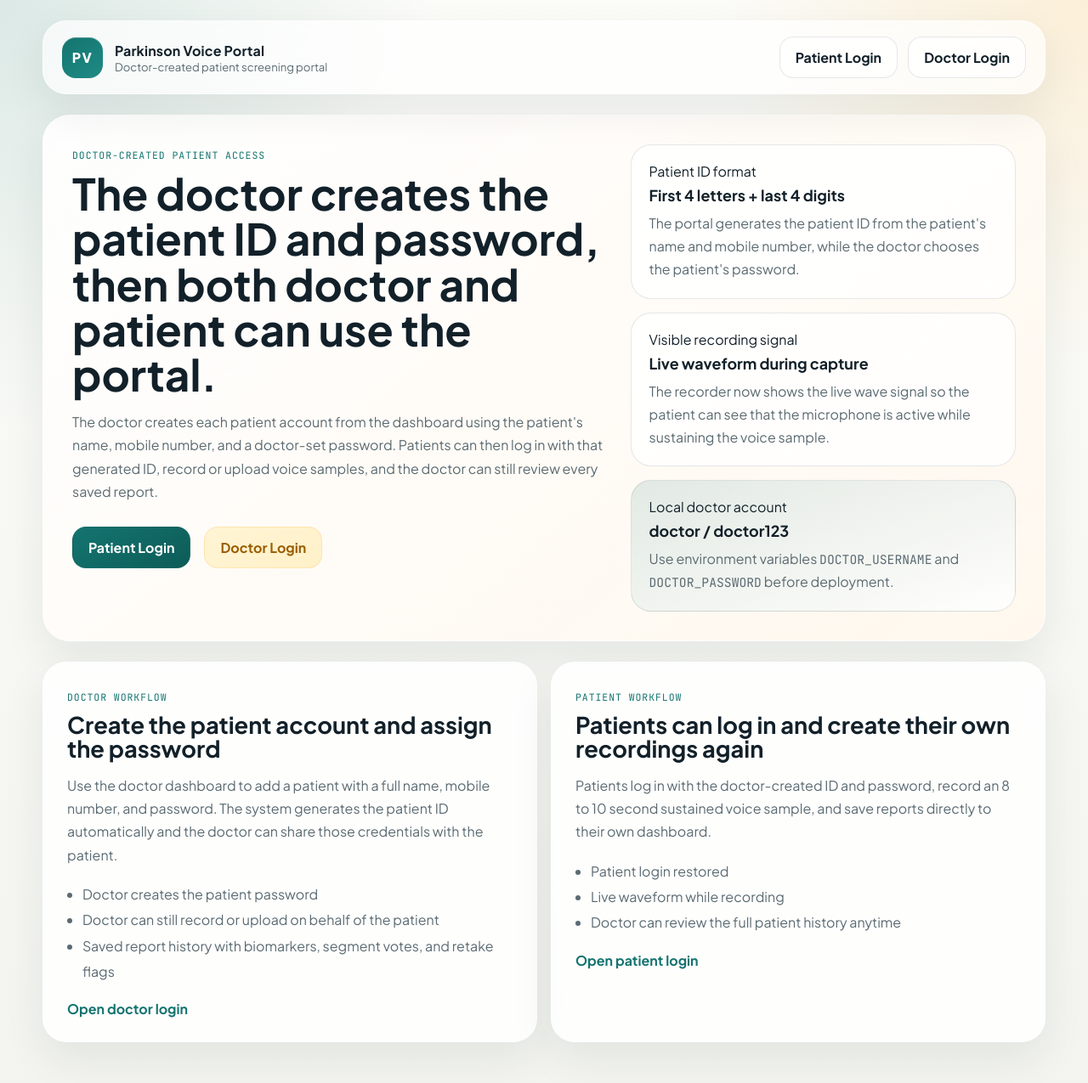
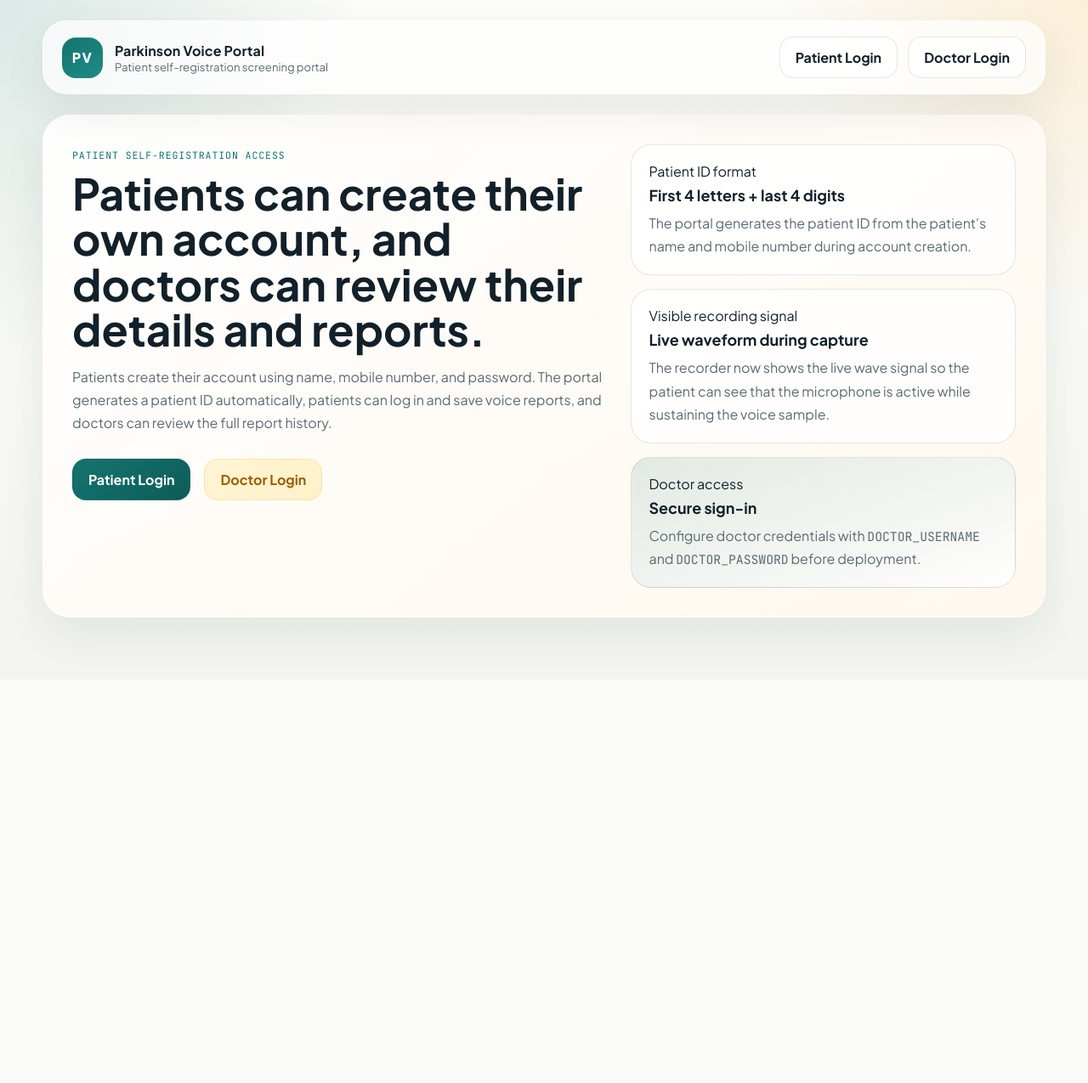
Before and after one commit to TSK2003/Project_parkinsons, a Flask app: page / in a window 1280 px wide. Shown: the whole page at 85% size. After the commit the page ends 766 px from the top, so only its background shows below. Run offline with Flask 3, Linux system fonts and the light colour scheme; parts of the project's set-up code (start-up, migrations or seed data) failed here and were passed over.

Commit message:
added a complete corrected project

```diff
--- a/app.py
+++ b/app.py
@@ -891,18 +891,60 @@ def health():
     return jsonify(
         {
             "status": "ok",
-            "message": "Doctor-managed patient portal with patient login is running.",
+            "message": "Patient self-registration portal with doctor review is running.",
         }
     )
 
 
 @app.route("/register", methods=["GET", "POST"])
 def register():
-    flash(
-        "Patient self-registration has been removed. Use the patient ID and password created by the doctor.",
-        "info",
-    )
-    return redirect(url_for("patient_login"))
+    if g.user is not None:
+        if g.user["role"] == "doctor":
+            return redirect(url_for("doctor_dashboard"))
+        return redirect(url_for("patient_dashboard"))
+
+    if request.method == "POST":
+        full_name = request.form.get("full_name", "").strip()
+        mobile_number = request.form.get("mobile_number", "").strip()
+        gender = normalize_gender(request.form.get("gender"))
+        password = request.form.get("password", "")
+        confirm_password = request.form.get("confirm_password", "")
+
+        if not full_name or not mobile_number or not password:
+            flash("Full name, mobile number, and password are required.", "error")
+            return render_template("register.html")
+
+        if password != confirm_password:
+            flash("Password and confirm password must match.", "error")
+            return render_template("register.html")
+
+        try:
+            patient = create_patient_record(
+                full_name,
+                mobile_number,
+                password,
+                gender=gender,
+            )
+        except ValueError as exc:
+            flash(str(exc), "error")
+            return render_template("register.html")
+        except sqlite3.IntegrityError:
+            flash(
+                "Could not create the account because that generated patient ID already exists.",
+                "error",
+            )
+            return render_template("register.html")
+
+        flash(
+            (
+                f"Account created successfully. Your patient ID is {patient['username']}. "
+                "Use that ID and your password to log in."
+            ),
+            "success",
+        )
+        return redirect(url_for("patient_login"))
+
+    return render_template("register.html")
 
 
 def process_login(role: str):
@@ -965,40 +1007,11 @@ def patient_dashboard():
 @app.route("/doctor/patients/create", methods=["POST"])
 @login_required(role="doctor")
 def doctor_create_patient():
-    full_name = request.form.get("full_name", "").strip()
-    mobile_number = request.form.get("mobile_number", "").strip()
-    gender = normalize_gender(request.form.get("gender"))
-    password = request.form.get("password", "")
-    confirm_password = request.form.get("confirm_password", "")
-
-    if not full_name or not mobile_number or not password:
-        flash("Patient name, mobile number, and password are required.", "error")
-        return redirect(url_for("doctor_dashboard"))
-
-    if password != confirm_password:
-        flash("Patient password and confirm password must match.", "error")
-        return redirect(url_for("doctor_dashboard"))
-
-    try:
-        patient = create_patient_record(full_name, mobile_number, password, gender=gender)
-    except ValueError as exc:
-        flash(str(exc), "error")
-        return redirect(url_for("doctor_dashboard"))
-    except sqlite3.IntegrityError:
-        flash(
-            "Could not create the patient because that generated ID already exists.",
-            "error",
-        )
-        return redirect(url_for("doctor_dashboard"))
-
     flash(
-        (
-            f"Patient created successfully. Patient ID: {patient['username']}. "
-            "The patient can now log in with this ID and the password you created."
-        ),
-        "success",
+        "Patient accounts can now be created only from the patient Create Account page.",
+        "info",
     )
-    return redirect(url_for("doctor_patient_detail", patient_id=patient["id"]))
+    return redirect(url_for("doctor_dashboard"))
 
 
 @app.route("/doctor/dashboard")
--- a/templates/base.html
+++ b/templates/base.html
@@ -17,7 +17,7 @@
         <span class="brand-mark">PV</span>
         <span>
           <strong>Parkinson Voice Portal</strong>
-          <small>Doctor-created patient screening portal</small>
+          <small>Patient self-registration screening portal</small>
         </span>
       </a>
 
--- a/templates/home.html
+++ b/templates/home.html
@@ -5,11 +5,10 @@
 {% block content %}
   <section class="hero">
     <div class="hero-copy">
-      <span class="eyebrow">Doctor-created patient access</span>
-      <h1>The doctor creates the patient ID and password, then both doctor and patient can use the portal.</h1>
+      <span class="eyebrow">Patient self-registration access</span>
+      <h1>Patients can create their own account, and doctors can review their details and reports.</h1>
       <p class="hero-text">
-        The doctor creates each patient account from the dashboard using the patient's name, mobile number, and a doctor-set password.
-        Patients can then log in with that generated ID, record or upload voice samples, and the doctor can still review every saved report.
+        Patients create their account using name, mobile number, and password. The portal generates a patient ID automatically, patients can log in and save voice reports, and doctors can review the full report history.
       </p>
       <div class="hero-actions">
         <a class="btn btn-primary" href="{{ url_for('patient_login') }}">Patient Login</a>
@@ -21,7 +20,7 @@
       <div class="stat-card">
         <span class="stat-label">Patient ID format</span>
         <strong>First 4 letters + last 4 digits</strong>
-        <p>The portal generates the patient ID from the patient's name and mobile number, while the doctor chooses the patient's password.</p>
+        <p>The portal generates the patient ID from the patient's name and mobile number during account creation.</p>
       </div>
       <div class="stat-card">
         <span class="stat-label">Visible recording signal</span>
@@ -29,40 +28,11 @@
         <p>The recorder now shows the live wave signal so the patient can see that the microphone is active while sustaining the voice sample.</p>
       </div>
       <div class="stat-card highlight">
-        <span class="stat-label">Local doctor account</span>
-        <strong>doctor / doctor123</strong>
-        <p>Use environment variables <code>DOCTOR_USERNAME</code> and <code>DOCTOR_PASSWORD</code> before deployment.</p>
+        <span class="stat-label">Doctor access</span>
+        <strong>Secure sign-in</strong>
+        <p>Configure doctor credentials with <code>DOCTOR_USERNAME</code> and <code>DOCTOR_PASSWORD</code> before deployment.</p>
       </div>
     </div>
   </section>
 
-  <section class="grid-two">
-    <article class="panel-card">
-      <span class="eyebrow">Doctor workflow</span>
-      <h2>Create the patient account and assign the password</h2>
-      <p class="muted">
-        Use the doctor dashboard to add a patient with a full name, mobile number, and password. The system generates the patient ID automatically and the doctor can share those credentials with the patient.
-      </p>
-      <ul class="feature-list">
-        <li>Doctor creates the patient password</li>
-        <li>Doctor can still record or upload on behalf of the patient</li>
-        <li>Saved report history with biomarkers, segment votes, and retake flags</li>
-      </ul>
-      <a class="text-link" href="{{ url_for('doctor_login') }}">Open doctor login</a>
-    </article>
-
-    <article class="panel-card">
-      <span class="eyebrow">Patient workflow</span>
-      <h2>Patients can log in and create their own recordings again</h2>
-      <p class="muted">
-        Patients log in with the doctor-created ID and password, record an 8 to 10 second sustained voice sample, and save reports directly to their own dashboard.
-      </p>
-      <ul class="feature-list">
-        <li>Patient login restored</li>
-        <li>Live waveform while recording</li>
-        <li>Doctor can review the full patient history anytime</li>
-      </ul>
-      <a class="text-link" href="{{ url_for('patient_login') }}">Open patient login</a>
-    </article>
-  </section>
 {% endblock %}
```
Also changed, not shown: templates/doctor_dashboard.html (+3 -66 lines), templates/login.html (+7 -6 lines), templates/patient_detail.html (+2 -8 lines), templates/register.html (added, +59 -0 lines), data/portal.db.
